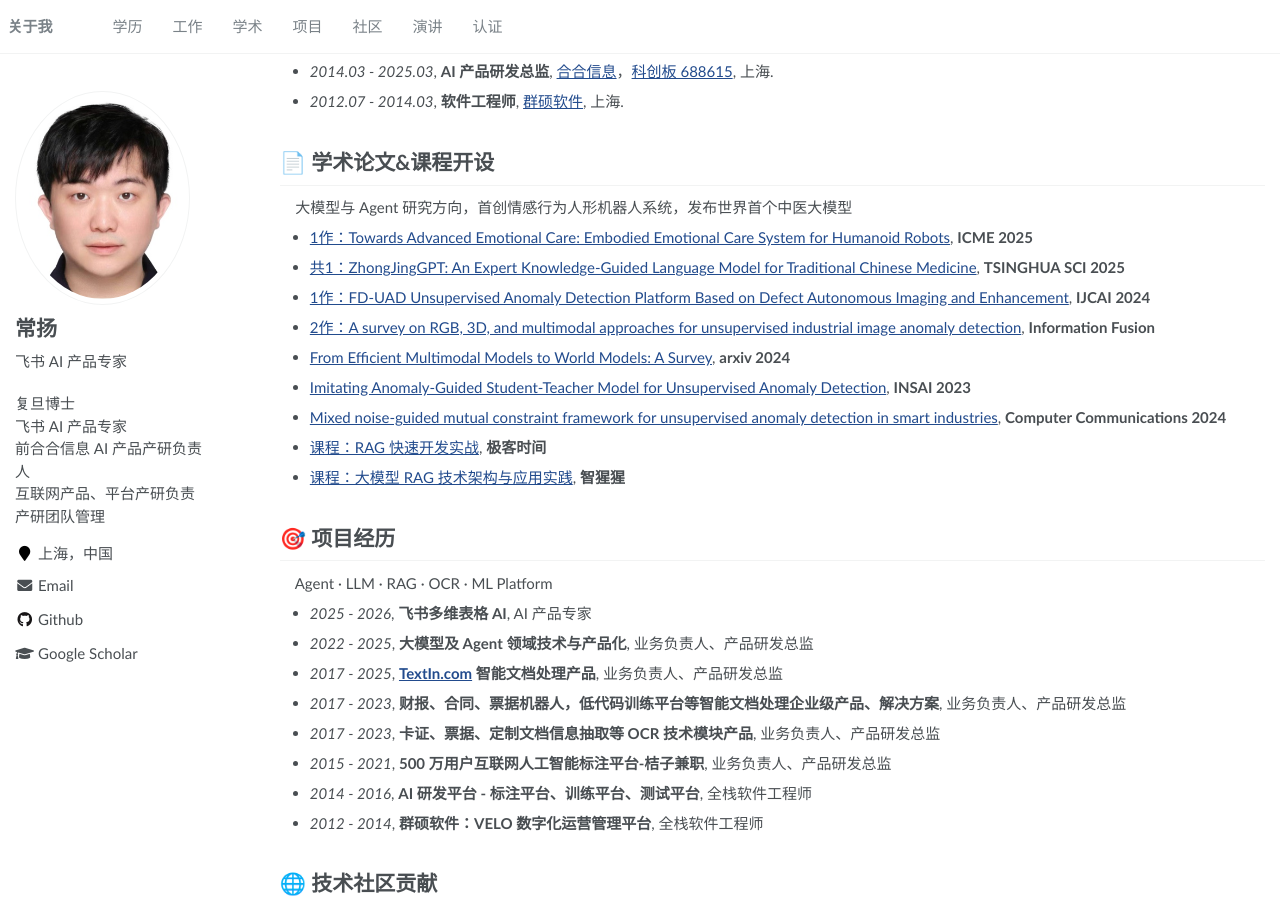
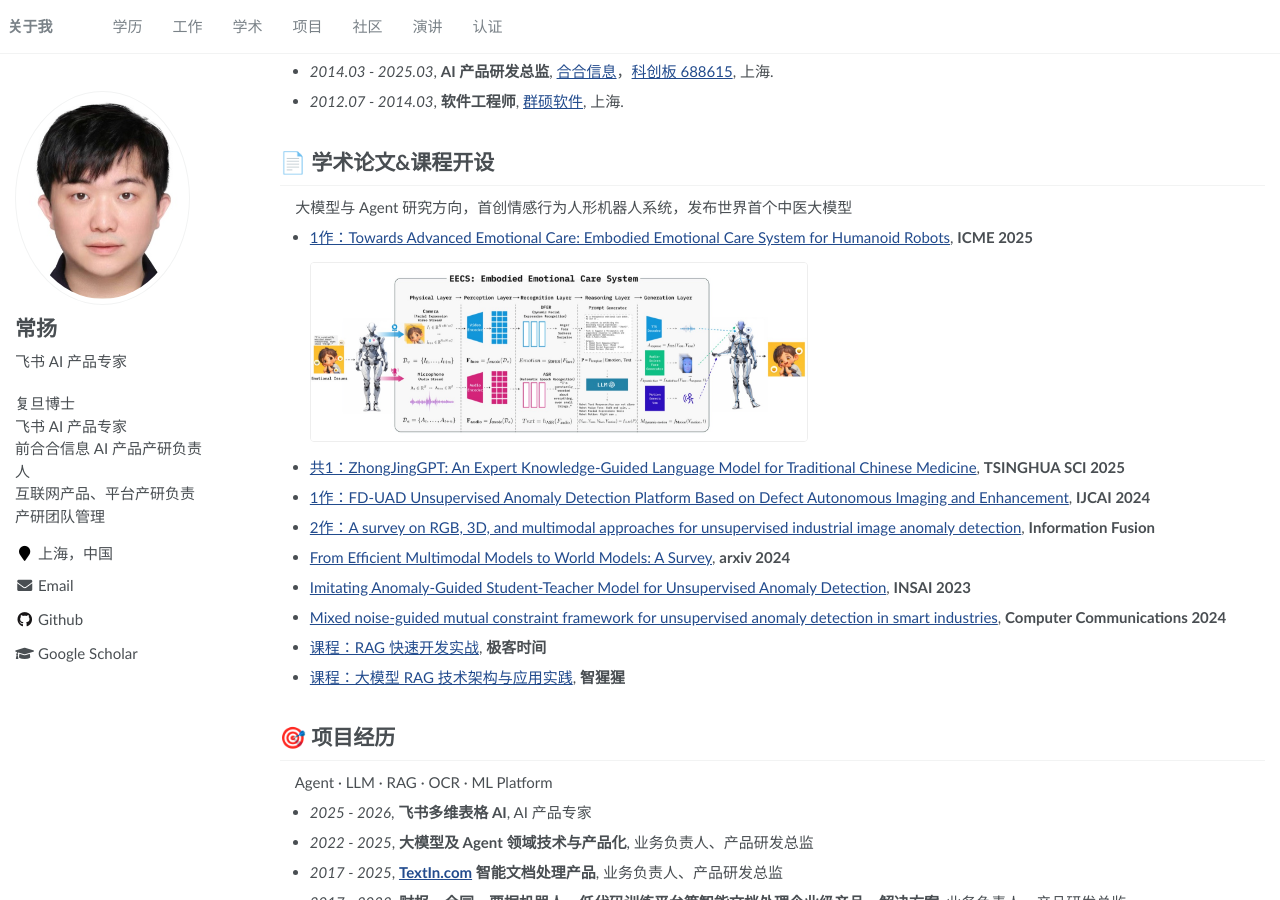
Before and after one commit to yangchangcy/yangchangcy.github.io, a Jekyll site: the page built from _pages/about.md, in a window 1280 px wide and 900 px high, scrolled down 332 px. Built offline with Jekyll 4.4.1, drawn with Linux system fonts in a browser that asks for light colours.

Commit message:
ICME 2025 论文下新增 EECS 架构图(Fig.2),限制展示高度
Co-Authored-By: Claude Opus 4.8 (1M context) <noreply@anthropic.com>

```diff
--- a/_pages/about.md
+++ b/_pages/about.md
@@ -43,6 +43,8 @@ redirect_from:
 &nbsp;&nbsp;&nbsp;&nbsp;大模型与 Agent 研究方向，首创情感行为人形机器人系统，发布世界首个中医大模型
 
 - [1作：Towards Advanced Emotional Care: Embodied Emotional Care System for Humanoid Robots](/files/Towards_Advanced_Emotional_Care_Embodied_Emotional_Care_System_for_Humanoid_Robots.pdf), **ICME 2025**
+
+  <img src="/images/eecs_architecture.jpg" alt="EECS: Embodied Emotional Care System architecture (ICME 2025)" style="max-height:180px; width:auto; max-width:100%; margin:6px 0; border:1px solid #eee; border-radius:4px;">
 
 - [共1：ZhongJingGPT: An Expert Knowledge-Guided Language Model for Traditional Chinese Medicine](https://www.sciopen.com/article/pdf/10.26599/TST.2025.9010046.pdf), **TSINGHUA SCI 2025**
 
```
Also changed, not shown: images/eecs_architecture.jpg (added).
